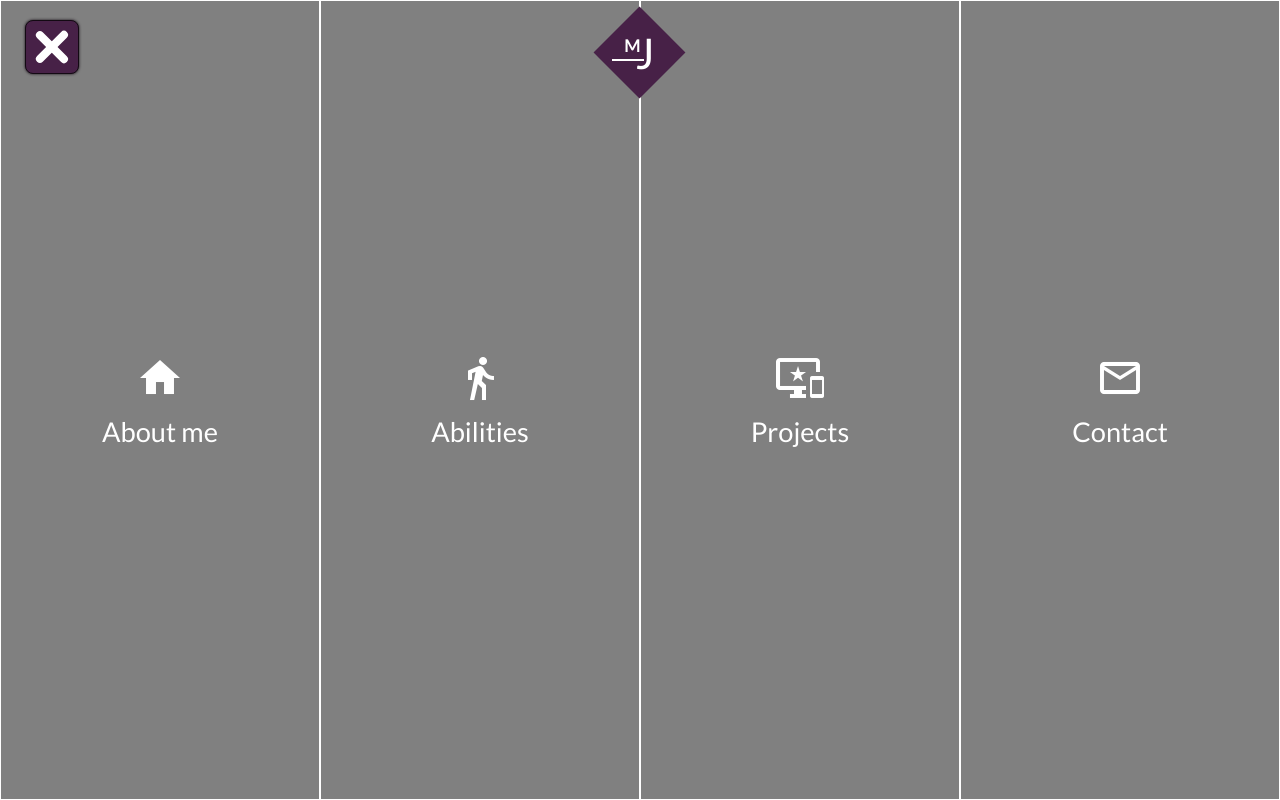
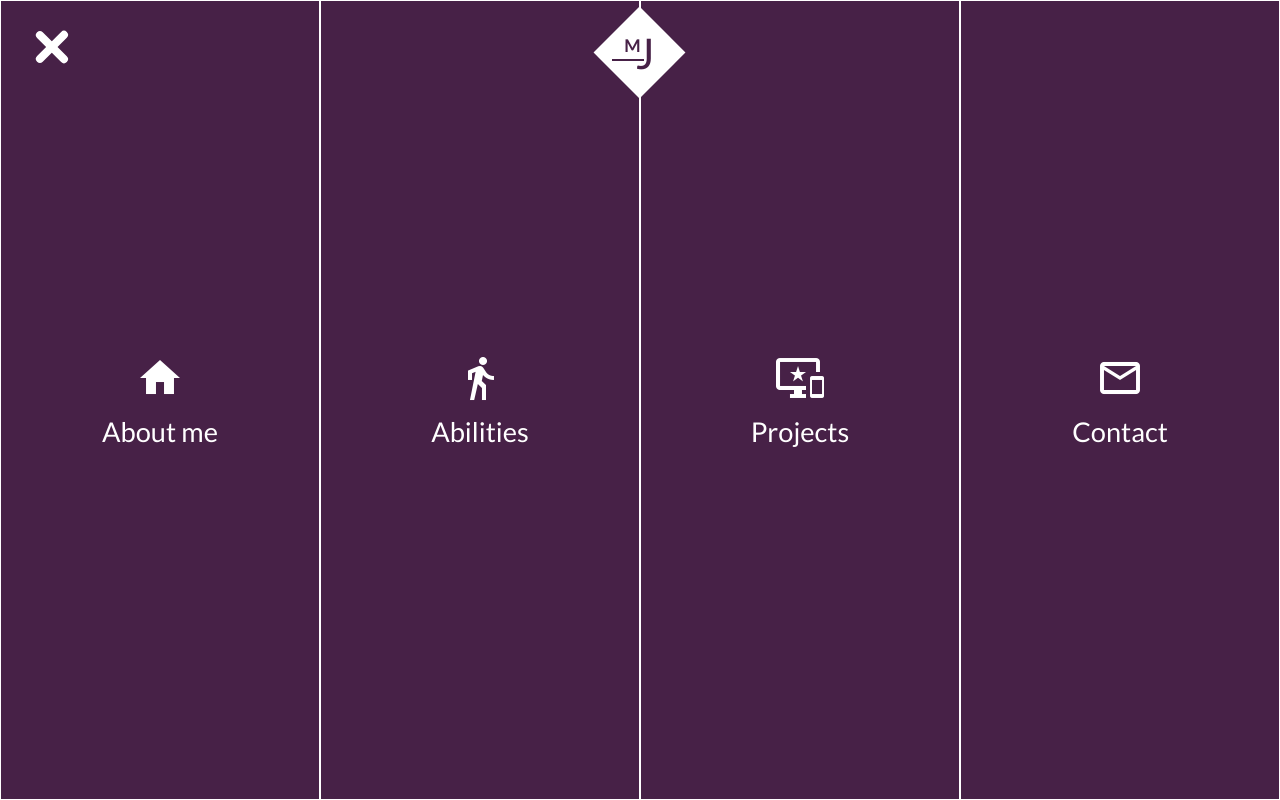
Before and after one commit to MaciejJaroszewski/portfolio, a website: page app/index.html in a window 1280 px wide. Both pictures are taken after a click on the element 52 px from the left and 47 px from the top of the page. Drawn offline with Linux system fonts and the light colour scheme.

Commit message:
few fixes to unify design

```diff
--- a/app/index.html
+++ b/app/index.html
@@ -80,7 +80,7 @@
 	<!-- about me -->
 			<section id="about-me">
 				<div class="main-content-about-me">
-
+					<h1>About me</h1>
 				</div>
 			</section>
 
--- a/app/js/scripts.js
+++ b/app/js/scripts.js
@@ -9,6 +9,7 @@ $(document).ready(function(){
 	var menuLines = $('.menu-line');
 	var animatedCircles = $('.animated-circles');
 	var reloadSmallCircle = $('.reload-circle');
+	var smallLogo = $('.logo-animated');
 
 
 	//   -------------------------------------
@@ -17,6 +18,8 @@ $(document).ready(function(){
 
 	function showHideMenu(){
 		menuElements.toggleClass('active');
+		smallLogo.toggleClass('active-menu-logo');
+
 	}
 	function showMenu(){
 		if(menuElements.hasClass('active')){
@@ -26,8 +29,9 @@ $(document).ready(function(){
 		}
 	}
 	function hideMenu(){
-		if(menuElements.hasClass('active')){
+		if(menuElements.hasClass('active') && smallLogo.hasClass('active-menu-logo')){
 			menuElements.removeClass('active');
+			smallLogo.removeClass('active-menu-logo');
 		} else {
 			return;
 		}
@@ -62,7 +66,7 @@ $(document).ready(function(){
 	// --------------------------------------------|
 
 
-	// temporary turn off the landing page animation
+	// temporary turn off the landing page animation ant turn on home page
 	$('.landing-page').hide();
 	$('main').show();
 
@@ -149,7 +153,10 @@ $(document).ready(function(){
 
 
 
-	// temporary turn off circles animation
+	// temporary turn off circles animation and hide home page
 	$('.animated-circles .circle').css('animation-play-state', 'paused');
+	$('#home').hide();
+	// turn on about me page
+	$('#about-me').show();
 
 });
--- a/app/scss/content.scss
+++ b/app/scss/content.scss
@@ -21,9 +21,9 @@ $desktop: "min-width: $large-media";
 $accent-color: #472147;
 
 //  --------------    menu   ---------------------------------------|
-$menu-bg-color: #472147;
-$menu-border-color: darken($menu-bg-color, 15%);
-$menu-line-color: #fff;
+$menu-bg-color: transparent;
+$menu-border-color: transparent;
+$menu-line-color: $accent-color;
 $menu-button-size: 52px;
 $menu-line-height: 8px;
 $menu-line-width: $menu-button-size*0.8;
@@ -57,7 +57,7 @@ nav {
 			width: 25vw;
 			height: 100vh;
 		}
-		background-color:gray;
+		background-color: $accent-color;
 		border: 1px solid white;
 		transition: 500ms cubic-bezier(.15,-0.1,.86,1.1);
 		cursor: pointer;
@@ -105,11 +105,13 @@ main {
 			width: 65px;
 			height: 65px;
 			transform: rotate(45deg);
+			transition: 400ms linear 200ms;
 		}
 		span {
 			text-transform: uppercase;
 			color: white;
 			display: block;
+			transition: 300ms linear 100ms;
 		}
 		.m-letter {
 			position: absolute;
@@ -132,6 +134,17 @@ main {
 			top: 39px;
 			left: 4.875px;
 		}
+		&.active-menu-logo {
+			.background-overlay {
+				background-color: #fff;
+			}
+			span {
+				color: $accent-color;
+			}
+			.line {
+				background-color: $accent-color;
+			}
+		}
 	}
 	// -------
 
@@ -153,7 +166,7 @@ main {
 			height: $menu-button-size;
 			background-color: $menu-bg-color;
 			border: 1px solid $menu-border-color;
-			box-shadow: 0px 0px 3px 0px $menu-border-color;
+			// box-shadow: 0px 0px 3px 0px $menu-border-color;
 			border-radius: 0.5em;
 			overflow: hidden;
 			cursor: pointer;
@@ -183,7 +196,11 @@ main {
 			  .menu-active.line-#{$i}{
 			    @extend %transform-line-#{$i};
 			    top: #{$menu-button-size/2-$menu-line-height/2};
+			    background-color: #fff;
 			  }
+			}
+			.menu-active {
+				background-color: $accent-color;
 			}
 		}
 	}
@@ -256,11 +273,37 @@ main {
 			margin-top: 0.5em;
 		}
 	}
-	.main-content-about-me {
+	#about-me {
 		height: 100%;
-		width: 100%;
+		width: 100vw;
 		display: none;
+		position: fixed;
+		top: 0;
+		left: 0;
+		// background-image: url('../img/bg-stars.jpg');
+		// opacity: 0.7;
+		// z-index: 1;
+		// background-repeat: no-repeat;
+		// background-size: cover;
+		padding-top: 100px;
+		.main-content-about-me {
+			margin: 3% auto;
+			width: 80%;
+			opacity: 1;
+			z-index: 2;
+			height: 75%;
+			border-radius: 0.7em;
+			border: 1px solid lightgray;
+			// box-shadow: 2px 2px 3px 0 gray;
+		}
+		h1 {
+			font-size: 2em;
+			font-weight: bold;
+			text-align: center;
+			padding: 20px;
+		}
 	}
+
 
 
 	.slide-reload {
```
Also changed, not shown: app/css/content.css, app/css/main.css, app/img/bg-stars.jpg (added), app/img/photo.jpg (added).
